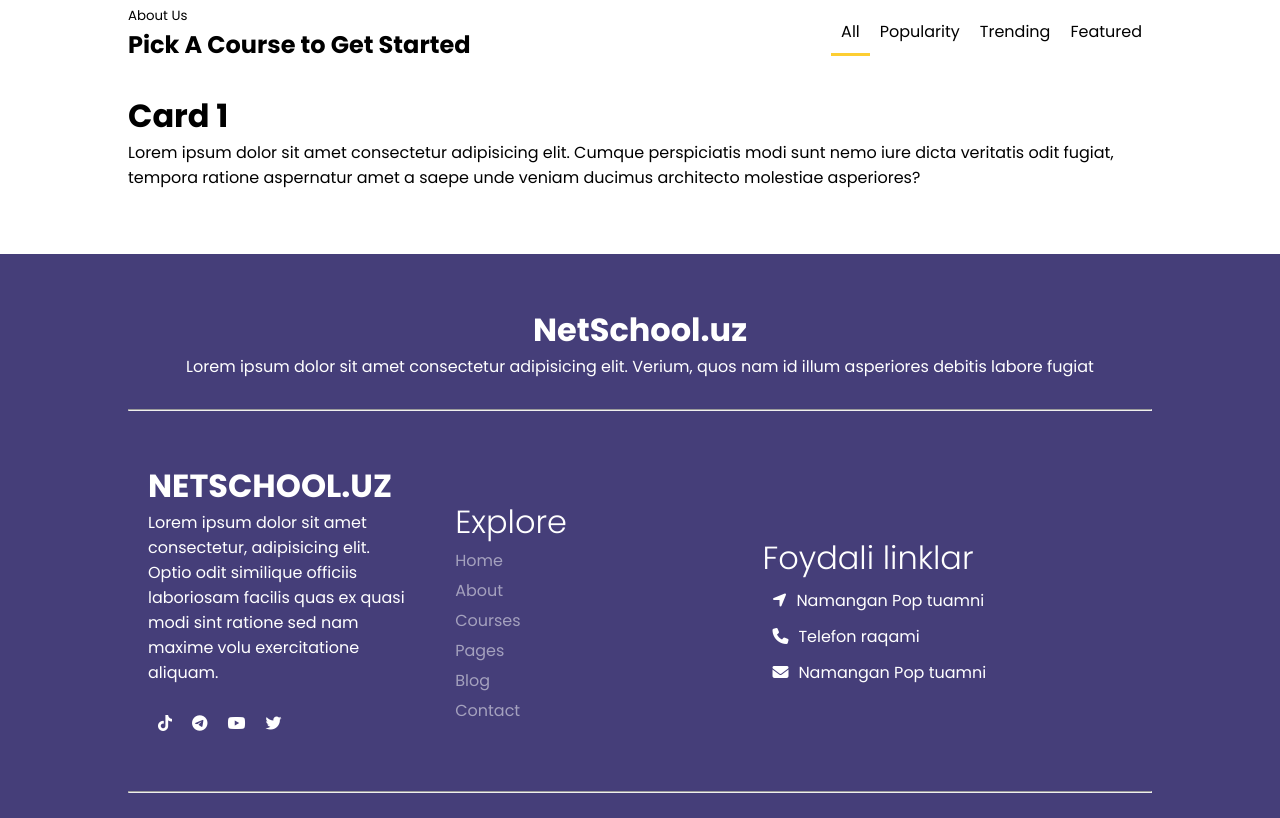
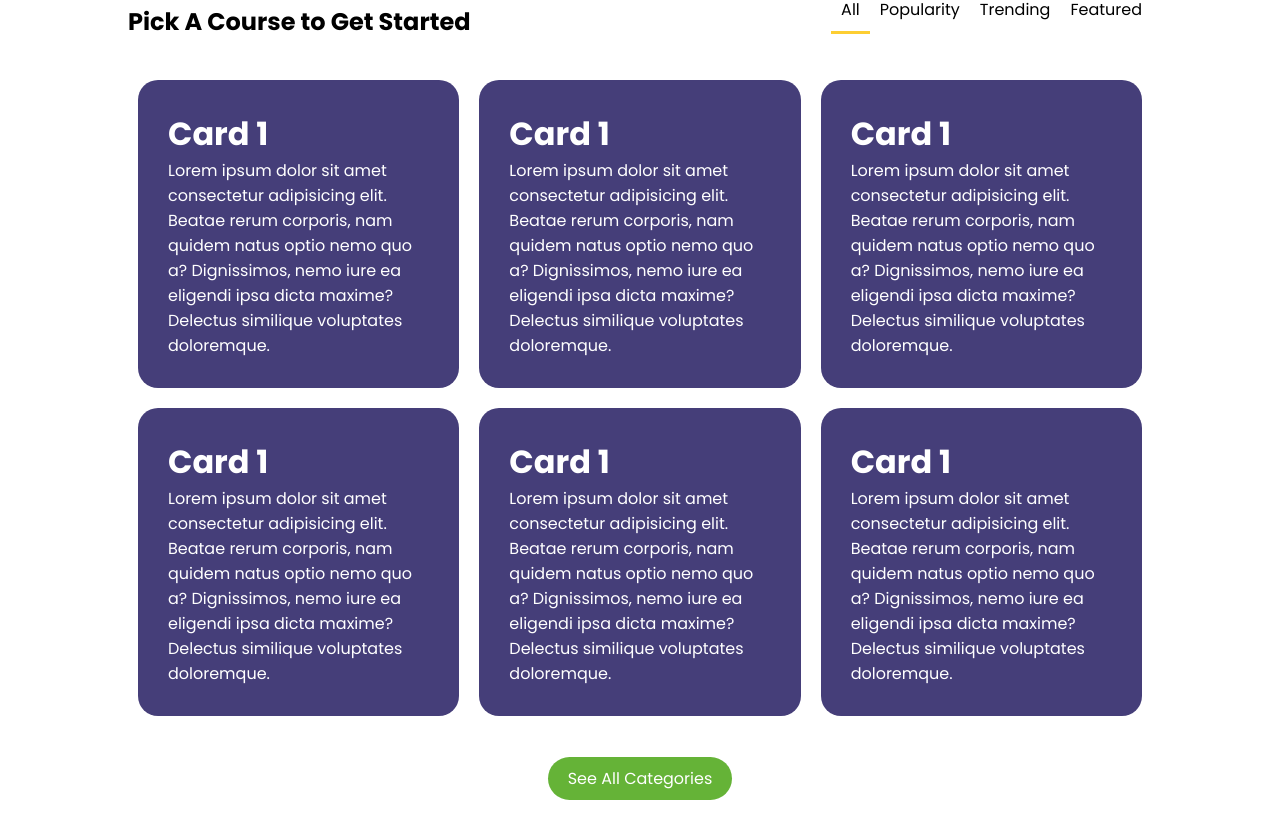
Before and after one commit to JavohirTech/netschool, a React (Create React App) app: page / in a window 1280 px wide. Shown: the part 2342-3160 px from the top of the page. Built offline with nearby package versions, Linux system fonts and the light colour scheme.

Commit message:
HomeMainBtn qo'shildi

```diff
--- a/src/components/Home.jsx
+++ b/src/components/Home.jsx
@@ -36,3 +36,13 @@ const Home = ()=>{
 }
 
 export default Home
+
+
+
+export const HomeMainBtn = (props)=>{
+    return(
+        <>
+            <Link className={props.dizayn} to={props.manzil}>{props.text}</Link>
+        </>
+    )
+}
--- a/src/components/Home/AboutUs.jsx
+++ b/src/components/Home/AboutUs.jsx
@@ -27,7 +27,7 @@ const AboutUs = ()=>{
                            <span>Educator Support</span>
                         </div>
                      </div>
-                     <Link className='main_buttoncha browse_btn' to="/courses">Learn More</Link>
+                     <Link className='browse_btn' to="/courses">Learn More</Link>
                   </div>
                </div>
             </div>
--- a/src/components/Home/BrowseCategory.jsx
+++ b/src/components/Home/BrowseCategory.jsx
@@ -1,5 +1,6 @@
 import '../../styles_umar.css'
 import { Link } from 'react-router-dom';
+import { HomeMainBtn } from '../Home';
 
 const BrowseCategory = ()=>{
     return(
@@ -40,7 +41,7 @@ const BrowseCategory = ()=>{
                     </Link>
 
                 </div>
-                <Link className='main_buttoncha browse_btn' to="/courses">See All Categories</Link>
+                <HomeMainBtn manzil="/courses" dizayn="browse_btn" text="See All Categories"/>
             </div>
         </>
     )
--- a/src/components/Home/FeaturedCourses.jsx
+++ b/src/components/Home/FeaturedCourses.jsx
@@ -1,5 +1,6 @@
 import { useState } from "react"
-
+import { Link } from "react-router-dom"
+import { HomeMainBtn } from "../Home"
 const FeaturedCourses = ()=>{
 
    const [toggleState, setToggleState] = useState(1)
@@ -31,32 +32,90 @@ const FeaturedCourses = ()=>{
 
                <div className="featured_courses_cards">
                   <div className={toggleState === 1 ? "featured_courses_card_active" :"featured_courses_card"}>
-                     <h1>Card 1</h1>
-                     <p>Lorem ipsum dolor sit amet consectetur adipisicing elit. Cumque perspiciatis modi sunt nemo iure dicta veritatis odit fugiat, tempora ratione aspernatur amet a saepe unde veniam ducimus architecto molestiae asperiores?</p>
+                     <div className="cardcha">
+                        <h1>Card 1</h1>
+                        <p>Lorem ipsum dolor sit amet consectetur adipisicing elit. Beatae rerum corporis, nam quidem natus optio nemo quo a? Dignissimos, nemo iure ea eligendi ipsa dicta maxime? Delectus similique voluptates doloremque.</p>
+                     </div>
+                     <div className="cardcha">
+                        <h1>Card 1</h1>
+                        <p>Lorem ipsum dolor sit amet consectetur adipisicing elit. Beatae rerum corporis, nam quidem natus optio nemo quo a? Dignissimos, nemo iure ea eligendi ipsa dicta maxime? Delectus similique voluptates doloremque.</p>
+                     </div>
+                     <div className="cardcha">
+                        <h1>Card 1</h1>
+                        <p>Lorem ipsum dolor sit amet consectetur adipisicing elit. Beatae rerum corporis, nam quidem natus optio nemo quo a? Dignissimos, nemo iure ea eligendi ipsa dicta maxime? Delectus similique voluptates doloremque.</p>
+                     </div>
+                     <div className="cardcha">
+                        <h1>Card 1</h1>
+                        <p>Lorem ipsum dolor sit amet consectetur adipisicing elit. Beatae rerum corporis, nam quidem natus optio nemo quo a? Dignissimos, nemo iure ea eligendi ipsa dicta maxime? Delectus similique voluptates doloremque.</p>
+                     </div>
+                     <div className="cardcha">
+                        <h1>Card 1</h1>
+                        <p>Lorem ipsum dolor sit amet consectetur adipisicing elit. Beatae rerum corporis, nam quidem natus optio nemo quo a? Dignissimos, nemo iure ea eligendi ipsa dicta maxime? Delectus similique voluptates doloremque.</p>
+                     </div>
+                     <div className="cardcha">
+                        <h1>Card 1</h1>
+                        <p>Lorem ipsum dolor sit amet consectetur adipisicing elit. Beatae rerum corporis, nam quidem natus optio nemo quo a? Dignissimos, nemo iure ea eligendi ipsa dicta maxime? Delectus similique voluptates doloremque.</p>
+                     </div>
                   </div>
 
-
-
-
-
-
-
                   <div className={toggleState === 2 ? "featured_courses_card_active" :"featured_courses_card"}>
-                     <h1>Card 2</h1>
-                     <p>Lorem ipsum dolor sit amet consectetur adipisicing elit. Cumque perspiciatis modi sunt nemo iure dicta veritatis odit fugiat, tempora ratione aspernatur amet a saepe unde veniam ducimus architecto molestiae asperiores?</p>
+                  <div className="cardcha">
+                        <h1>Card 1</h1>
+                        <p>Lorem ipsum dolor sit amet consectetur adipisicing elit. Beatae rerum corporis, nam quidem natus optio nemo quo a? Dignissimos, nemo iure ea eligendi ipsa dicta maxime? Delectus similique voluptates doloremque.</p>
+                     </div>
+                     <div className="cardcha">
+                        <h1>Card 1</h1>
+                        <p>Lorem ipsum dolor sit amet consectetur adipisicing elit. Beatae rerum corporis, nam quidem natus optio nemo quo a? Dignissimos, nemo iure ea eligendi ipsa dicta maxime? Delectus similique voluptates doloremque.</p>
+                     </div>
+                     <div className="cardcha">
+                        <h1>Card 1</h1>
+                        <p>Lorem ipsum dolor sit amet consectetur adipisicing elit. Beatae rerum corporis, nam quidem natus optio nemo quo a? Dignissimos, nemo iure ea eligendi ipsa dicta maxime? Delectus similique voluptates doloremque.</p>
+                     </div>
                   </div>
                   <div className={toggleState === 3 ? "featured_courses_card_active" :"featured_courses_card"}>
-                     <h1>Card 3</h1>
-                     <p>Lorem ipsum dolor sit amet consectetur adipisicing elit. Cumque perspiciatis modi sunt nemo iure dicta veritatis odit fugiat, tempora ratione aspernatur amet a saepe unde veniam ducimus architecto molestiae asperiores?</p>
+                  <div className="cardcha">
+                        <h1>Card 1</h1>
+                        <p>Lorem ipsum dolor sit amet consectetur adipisicing elit. Beatae rerum corporis, nam quidem natus optio nemo quo a? Dignissimos, nemo iure ea eligendi ipsa dicta maxime? Delectus similique voluptates doloremque.</p>
+                     </div>
+                     <div className="cardcha">
+                        <h1>Card 1</h1>
+                        <p>Lorem ipsum dolor sit amet consectetur adipisicing elit. Beatae rerum corporis, nam quidem natus optio nemo quo a? Dignissimos, nemo iure ea eligendi ipsa dicta maxime? Delectus similique voluptates doloremque.</p>
+                     </div>
+                     <div className="cardcha">
+                        <h1>Card 1</h1>
+                        <p>Lorem ipsum dolor sit amet consectetur adipisicing elit. Beatae rerum corporis, nam quidem natus optio nemo quo a? Dignissimos, nemo iure ea eligendi ipsa dicta maxime? Delectus similique voluptates doloremque.</p>
+                     </div>
+                     <div className="cardcha">
+                        <h1>Card 1</h1>
+                        <p>Lorem ipsum dolor sit amet consectetur adipisicing elit. Beatae rerum corporis, nam quidem natus optio nemo quo a? Dignissimos, nemo iure ea eligendi ipsa dicta maxime? Delectus similique voluptates doloremque.</p>
+                     </div>
                   </div>
                   <div className={toggleState === 4 ? "featured_courses_card_active" :"featured_courses_card"}>
-                     <h1>Card 4</h1>
-                     <p>Lorem ipsum dolor sit amet consectetur adipisicing elit. Cumque perspiciatis modi sunt nemo iure dicta veritatis odit fugiat, tempora ratione aspernatur amet a saepe unde veniam ducimus architecto molestiae asperiores?</p>
-                     <p>Lorem ipsum dolor sit amet consectetur adipisicing elit. Cumque perspiciatis modi sunt nemo iure dicta veritatis odit fugiat, tempora ratione aspernatur amet a saepe unde veniam ducimus architecto molestiae asperiores?</p>
-                     <p>Lorem ipsum dolor sit amet consectetur adipisicing elit. Cumque perspiciatis modi sunt nemo iure dicta veritatis odit fugiat, tempora ratione aspernatur amet a saepe unde veniam ducimus architecto molestiae asperiores?</p>
+                  <div className="cardcha">
+                        <h1>Card 1</h1>
+                        <p>Lorem ipsum dolor sit amet consectetur adipisicing elit. Beatae rerum corporis, nam quidem natus optio nemo quo a? Dignissimos, nemo iure ea eligendi ipsa dicta maxime? Delectus similique voluptates doloremque.</p>
+                     </div>
+                     <div className="cardcha">
+                        <h1>Card 1</h1>
+                        <p>Lorem ipsum dolor sit amet consectetur adipisicing elit. Beatae rerum corporis, nam quidem natus optio nemo quo a? Dignissimos, nemo iure ea eligendi ipsa dicta maxime? Delectus similique voluptates doloremque.</p>
+                     </div>
+                     <div className="cardcha">
+                        <h1>Card 1</h1>
+                        <p>Lorem ipsum dolor sit amet consectetur adipisicing elit. Beatae rerum corporis, nam quidem natus optio nemo quo a? Dignissimos, nemo iure ea eligendi ipsa dicta maxime? Delectus similique voluptates doloremque.</p>
+                     </div>
+                     <div className="cardcha">
+                        <h1>Card 1</h1>
+                        <p>Lorem ipsum dolor sit amet consectetur adipisicing elit. Beatae rerum corporis, nam quidem natus optio nemo quo a? Dignissimos, nemo iure ea eligendi ipsa dicta maxime? Delectus similique voluptates doloremque.</p>
+                     </div>
+                     <div className="cardcha">
+                        <h1>Card 1</h1>
+                        <p>Lorem ipsum dolor sit amet consectetur adipisicing elit. Beatae rerum corporis, nam quidem natus optio nemo quo a? Dignissimos, nemo iure ea eligendi ipsa dicta maxime? Delectus similique voluptates doloremque.</p>
+                     </div>
                   </div>
                </div>
-
+               <div className="div_for_home_main_btn">
+                  <HomeMainBtn manzil="/courses" dizayn="browse_btn" text="See All Categories"/>
+               </div>
             </div>
          </div>
       </>
--- a/src/styles_umar.css
+++ b/src/styles_umar.css
@@ -262,10 +262,11 @@ a{
     color: white;
     background-color: #65B337;
     justify-self: center;
-    margin-top: -10px;
     width: 200px;
-    box-shadow: none;
     transition: all 0.4s;
+    padding: 10px 20px;
+    margin-bottom: 7%;
+    border-radius: 25px;
 }
 
 .browse_btn:hover{
@@ -395,6 +396,28 @@ a{
 .featured_courses_card_active{
     display: block;
 }
+
+.featured_courses_card_active{
+    display: grid;
+    grid-template-rows: auto auto auto;
+    grid-template-columns: auto auto auto;
+}
+.featured_courses_card_active .cardcha{
+    margin: 10px;
+    background-color: #453E79;
+    padding: 30px;
+    border-radius: 20px;
+    color: white;
+}
+
+
+.div_for_home_main_btn{
+    text-align: center;
+    width: 100%;
+    margin-top: 40px;
+}
+
+
 /* featured Courses finish*/
 
 *{
```
